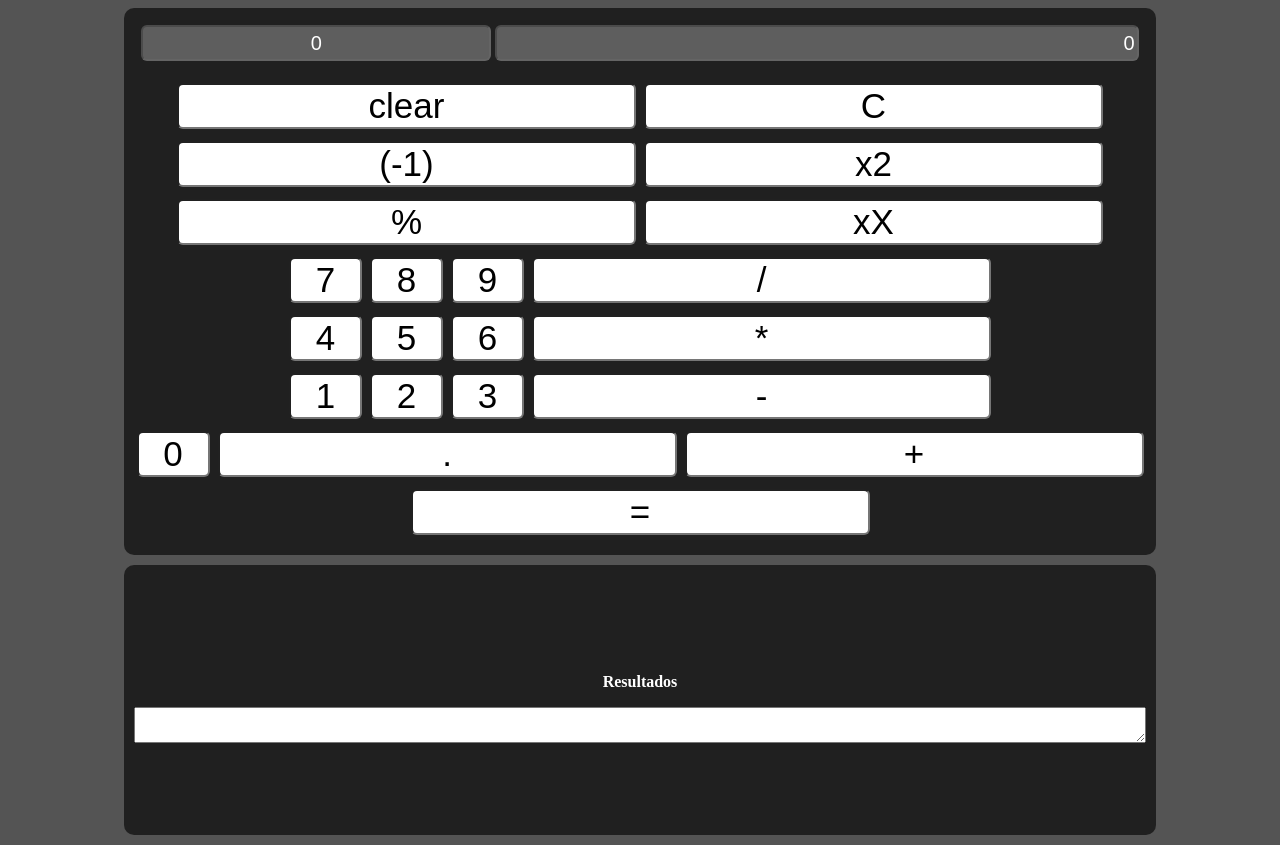
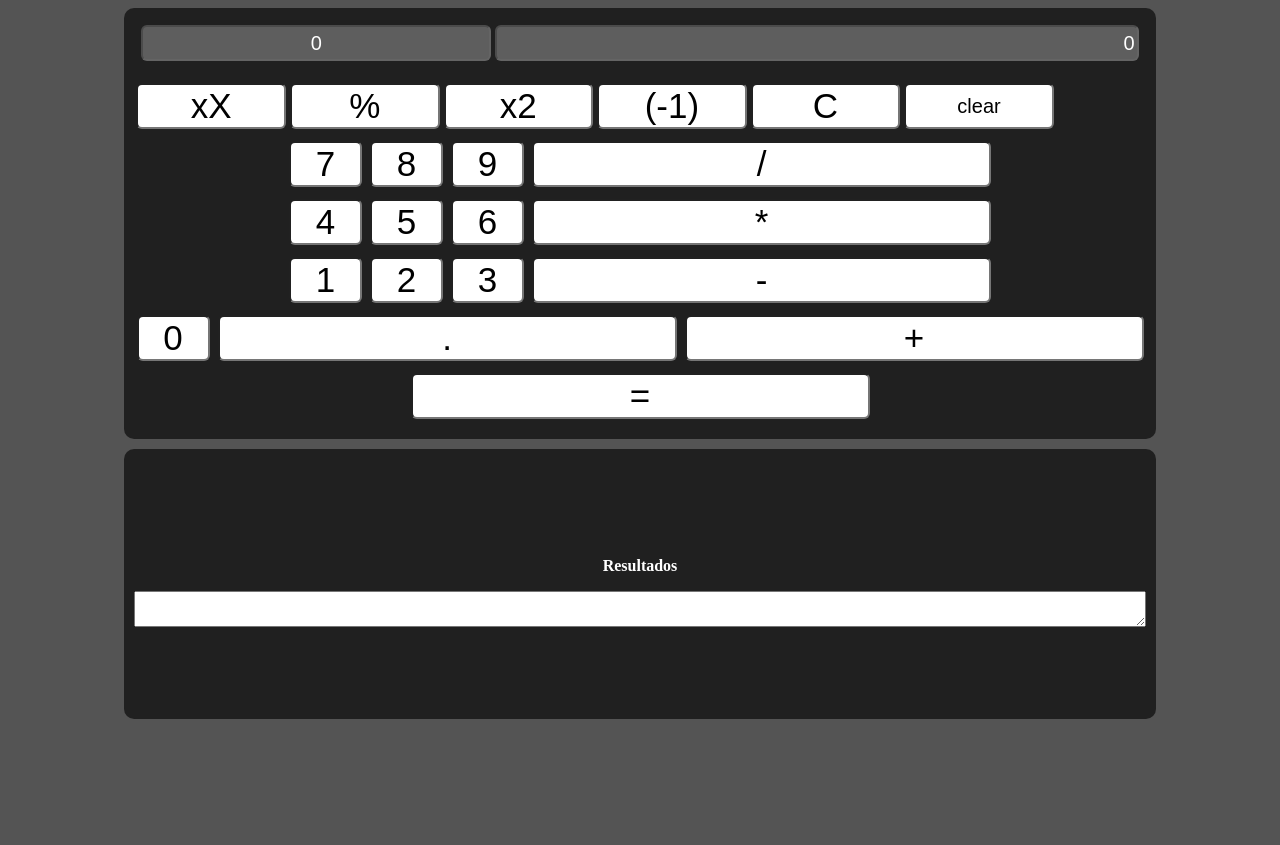
Before and after one commit to yesy12/Calc, a plain HTML site: page index.html in a window 1280 px wide. After the commit the page ends 800 px from the top, so only its background shows below. Drawn offline with Linux system fonts and the light colour scheme.

Commit message:
css area operations, and operations styles

```diff
--- a/style.css
+++ b/style.css
@@ -96,3 +96,38 @@ input[type=number]{
     width: 65%;
     text-align: end;
 }
+
+/* Area Calc Operations*/
+
+#operations{
+    display: flex;
+}
+
+#operations input{
+    width: 14%;
+}
+
+input#eraser{
+    font-size: 20px;
+}
+
+/* Filhos */
+
+#operations :nth-child(1){
+    order: 6;
+}
+#operations :nth-child(2){
+    order: 5;
+}
+#operations :nth-child(3){
+    order: 4;
+}
+#operations :nth-child(4){
+    order: 3;
+}
+#operations :nth-child(5){
+    order: 2;
+}
+#operations :nth-child(6){
+    order: 1;
+}
```
